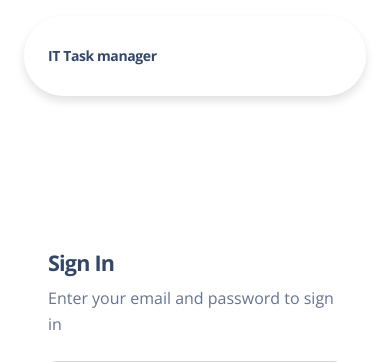
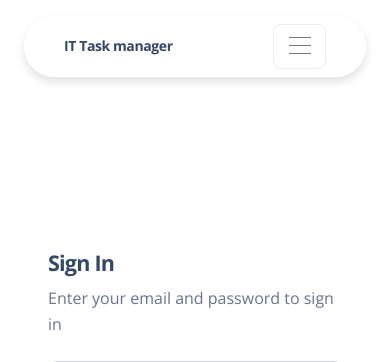
Before and after one commit to o-davydova/IT-task-manager, a Django app: page /accounts/login/ in a window 390 px wide. Shown: the top 362 px of the page. Run offline with Django 4.2, Linux system fonts and the light colour scheme; some libraries are stand-ins or nearby versions.

Commit message:
Update navbar structure

```diff
--- a/templates/includes/navbar.html
+++ b/templates/includes/navbar.html
@@ -1,19 +1,74 @@
 <div class="container position-sticky z-index-sticky top-0"><div class="row"><div class="col-12">
-    <nav class="navbar blur blur-rounded top-0 z-index-fixed shadow position-absolute my-3 start-0 end-0 mx-4 p-0">
+  <nav class="navbar navbar-expand-lg  blur blur-rounded top-0 z-index-fixed shadow position-absolute my-3 py-2 start-0 end-0 mx-4">
     <div class="container-fluid">
-
       <a class="navbar-brand font-weight-bolder ms-sm-3" href="/" rel="tooltip" title="Back to Home Page" data-bs-toggle="tooltip" data-bs-placement="bottom">
         IT Task manager
       </a>
+      <button class="navbar-toggler shadow-none ms-2" type="button" data-bs-toggle="collapse" data-bs-target="#navigation" aria-controls="navigation" aria-expanded="false" aria-label="Toggle navigation">
+        <span class="navbar-toggler-icon mt-2">
+          <span class="navbar-toggler-bar bar1"></span>
+          <span class="navbar-toggler-bar bar2"></span>
+          <span class="navbar-toggler-bar bar3"></span>
+        </span>
+      </button>
+      <div class="collapse navbar-collapse pt-3 pb-2 py-lg-0" id="navigation">
+        <ul class="navbar-nav navbar-nav-hover ms-lg-12 ps-lg-5 w-100">
+          <li class="nav-item dropdown dropdown-hover mx-2">
+            <a class="nav-link ps-2 d-flex justify-content-between cursor-pointer align-items-center" id="dropdownMenuPages" data-bs-toggle="dropdown" aria-expanded="false">
+              Task types
+              <img src="https://appsrv1-147a1.kxcdn.com/soft-ui-design-v1.0.1/img/down-arrow-dark.svg" alt="down-arrow" class="arrow ms-1">
+            </a>
+            <ul class="dropdown-menu dropdown-menu-animation dropdown-lg mt-0 mt-lg-3 p-3 border-radius-lg" aria-labelledby="dropdownMenuDocs">
+              <div class="d-none d-lg-block">
+                <li class="nav-item ">
+                  <a class="dropdown-item py-2 ps-3 border-radius-md" href="#">
+                    <div class="d-flex">
+                      <div>
+                        <h6 class="dropdown-header text-dark font-weight-bolder d-flex justify-content-cente align-items-center p-0">ADD</h6>
+                        <span class="text-sm">Create new task type</span>
+                      </div>
+                    </div>
+                  </a>
+                </li>
+                <li class="nav-item ">
+                  <a class="dropdown-item py-2 ps-3 border-radius-md" href="{% url 'task-hub:task-type-list' %}">
+                    <div class="d-flex">
+                      <div>
+                        <h6 class="dropdown-header text-dark font-weight-bolder d-flex justify-content-cente align-items-center p-0">LIST</h6>
+                        <span class="text-sm">Show all task types</span>
+                      </div>
+                    </div>
+                  </a>
+                </li>
+              </div>
+            </ul>
+          </li>
 
-        <div id="navigation" class="d-flex align-items-center" style="min-height: 5rem;">
-          <ul class="navbar-nav w-100">
-            <li class="nav-item">
+          <li class="nav-item dropdown dropdown-hover mx-2">
+            <a class="nav-link ps-2 d-flex justify-content-between cursor-pointer align-items-center" id="dropdownMenuBlocks" data-bs-toggle="dropdown" aria-expanded="false">
+              Tasks
+              <img src="https://appsrv1-147a1.kxcdn.com/soft-ui-design-v1.0.1/img/down-arrow-dark.svg" alt="down-arrow" class="arrow ms-1">
+            </a>
+            <ul class="dropdown-menu dropdown-menu-animation dropdown-lg dropdown-lg-responsive p-3 border-radius-lg mt-0 mt-lg-3" aria-labelledby="dropdownMenuBlocks">
+
+            </ul>
+          </li>
+
+          <li class="nav-item dropdown dropdown-hover mx-2">
+            <a class="nav-link ps-2 d-flex justify-content-between cursor-pointer align-items-center" id="dropdownMenuDocs" data-bs-toggle="dropdown" aria-expanded="false">
+              Users
+              <img src="https://appsrv1-147a1.kxcdn.com/soft-ui-design-v1.0.1/img/down-arrow-dark.svg" alt="down-arrow" class="arrow ms-1">
+            </a>
+            <ul class="dropdown-menu dropdown-menu-animation dropdown-lg dropdown-lg-responsive p-3 border-radius-lg mt-0 mt-lg-3" aria-labelledby="dropdownMenuBlocks">
+
+            </ul>
+          </li>
+
+          <li class="nav-item ms-lg-auto">
             {% include "includes/search_form.html" %}
           </li>
         </ul>
       </div>
-
     </div>
   </nav>
   </div>
```
Lines whose indentation alone changed are shown as unchanged.
